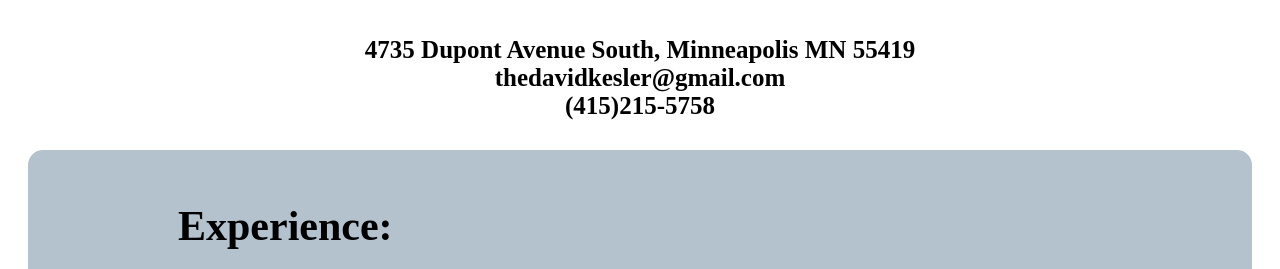
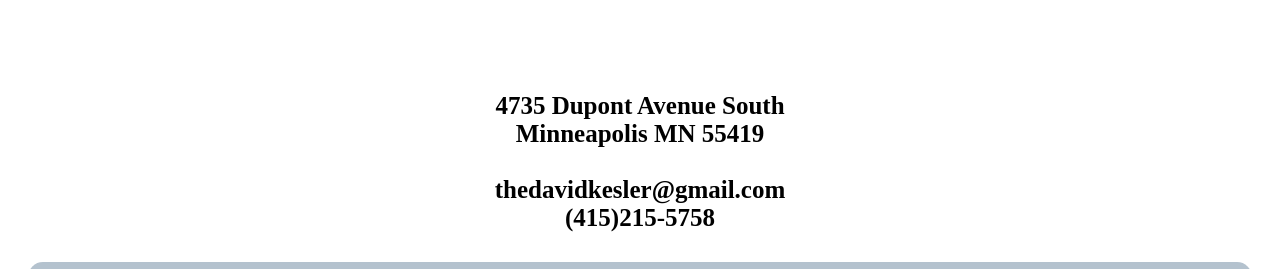
Before and after one commit to davidthekesler/davidthekesler.github.io, a plain HTML site: page index.html in a window 1280 px wide. Shown: the part 164-433 px from the top of the page. Drawn offline with Linux system fonts and the light colour scheme.

Commit message:
Update index.html

```diff
--- a/index.html
+++ b/index.html
@@ -9,12 +9,15 @@
 <body>
 <div id="container1">
 <h1>
-<p>David Kesler</p>
+<p>David Kesler
 </h1>
 
 <h3>
-4735 Dupont Avenue South, Minneapolis MN 55419
+<br><br>
+4735 Dupont Avenue South
 <br>
+Minneapolis MN 55419
+<br><br>
 thedavidkesler@gmail.com
 <br>
 (415)215-5758
```
